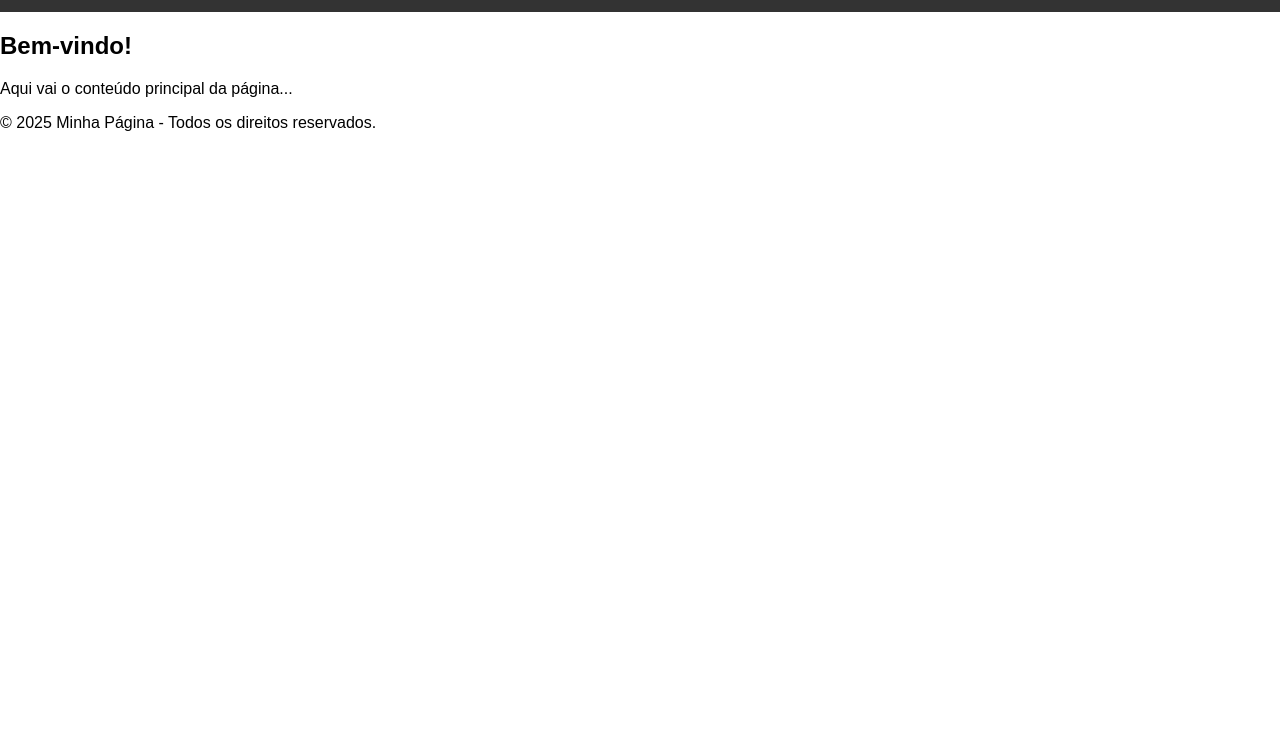
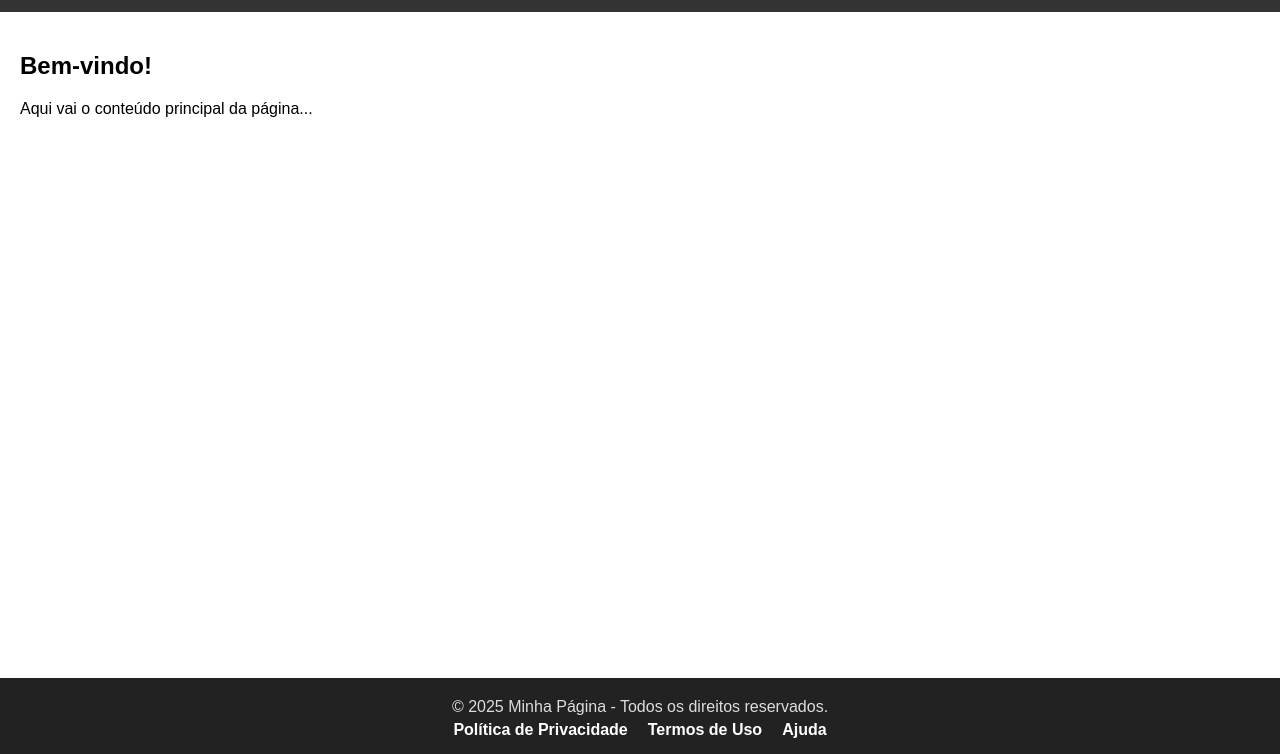
Before and after one commit to Bemtutuvi/atividade-3, a plain HTML site: page index.html in a window 1280 px wide. Shown: the part 46-800 px from the top of the page. Drawn offline with Linux system fonts and the light colour scheme.

Commit message:
style rodape

```diff
--- a/style.css
+++ b/style.css
@@ -1,6 +1,14 @@
 body {
   margin: 0;
   font-family: Arial, sans-serif;
+  display: flex;
+  flex-direction: column;
+  min-height: 100vh; /* Garante que o rodapé fique no final */
+}
+
+main {
+  flex: 1; /* Faz o conteúdo ocupar o espaço e empurrar o rodapé para baixo */
+  padding: 20px;
 }
 
 header {
@@ -34,3 +42,19 @@ nav ul li a {
 nav ul li a:hover {
   text-decoration: underline;
 }
+
+/* Rodapé */
+footer {
+  background-color: #222;
+  color: #ddd;
+  text-align: center;
+  padding: 15px 30px;
+}
+
+footer p {
+  margin: 5px 0;
+}
+
+footer nav ul {
+  justify-content: center;
+}
```
